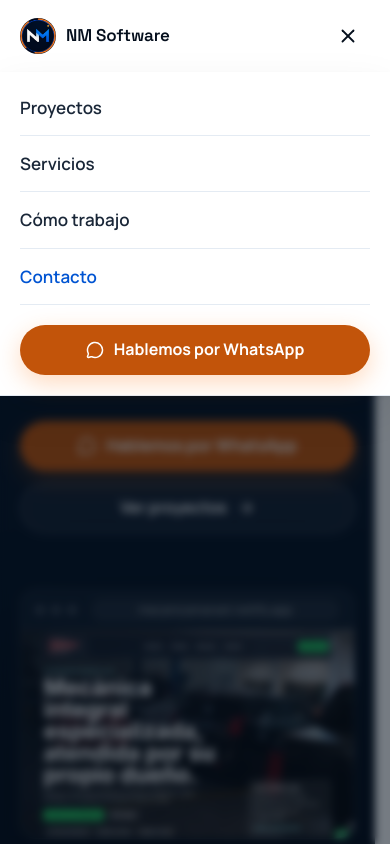
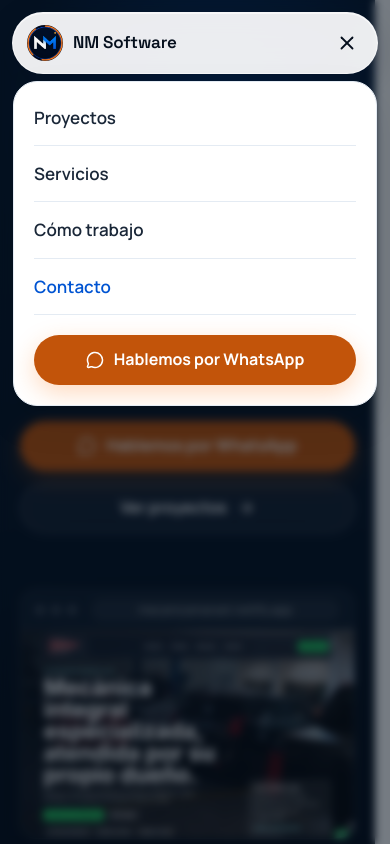
Before and after one commit to nicomarset1/ventas-servicios, a Next.js app: page / in a window 390 px wide. Both pictures are taken after a click on the button 348 px from the left and 36 px from the top of the page. Shown: the top 844 px of the page. Built offline with nearby package versions, Linux system fonts and the light colour scheme.

Commit message:
Header flotante tipo vidrio que se despega al scrollear

```diff
--- a/src/app/components/Header.module.css
+++ b/src/app/components/Header.module.css
@@ -1,29 +1,58 @@
+/* Arriba de todo es una barra transparente de ancho completo; al scrollear se despega y queda flotante, tipo vidrio */
 .header {
   position: fixed;
-  inset: 0 0 auto;
+  top: 0;
+  left: 0;
+  right: 0;
   z-index: 50;
+  width: 100%;
+  max-width: 100%;
+  margin: 0 auto;
+  border: 1px solid transparent;
+  border-radius: 0;
   color: white;
-  border-bottom: 1px solid transparent;
   transition:
-    background-color 0.35s var(--ease),
-    border-color 0.35s var(--ease),
-    color 0.35s var(--ease),
-    backdrop-filter 0.35s var(--ease);
+    top 0.5s var(--ease),
+    width 0.5s var(--ease),
+    max-width 0.5s var(--ease),
+    border-radius 0.5s var(--ease),
+    background-color 0.4s var(--ease),
+    border-color 0.4s var(--ease),
+    box-shadow 0.4s var(--ease),
+    color 0.3s var(--ease),
+    backdrop-filter 0.4s var(--ease);
 }
 
 .solid {
-  background: rgba(255, 255, 255, 0.82);
-  border-bottom-color: var(--line);
+  top: 12px;
+  width: calc(100% - 24px);
+  max-width: 1040px;
+  border-color: rgba(255, 255, 255, 0.55);
+  border-radius: 999px;
+  background: rgba(255, 255, 255, 0.62);
+  box-shadow: 0 10px 34px rgba(5, 15, 29, 0.14), inset 0 1px 0 rgba(255, 255, 255, 0.6);
   color: var(--ink);
-  backdrop-filter: saturate(180%) blur(14px);
+  backdrop-filter: saturate(180%) blur(18px);
 }
 
 .bar {
+  width: min(1120px, calc(100% - 40px));
   height: var(--header-h);
+  margin: 0 auto;
   display: flex;
   align-items: center;
   justify-content: space-between;
   gap: 24px;
+  transition:
+    width 0.5s var(--ease),
+    height 0.5s var(--ease),
+    padding 0.5s var(--ease);
+}
+
+.solid .bar {
+  width: 100%;
+  height: 60px;
+  padding: 0 8px 0 14px;
 }
 
 .brand {
@@ -105,7 +134,7 @@
 }
 
 .menuOpen {
-  background: var(--paper);
+  background: rgba(255, 255, 255, 0.92);
 }
 
 @media (hover: hover) {
@@ -118,7 +147,7 @@
 .overlay {
   position: fixed;
   z-index: 49;
-  inset: var(--header-h) 0 0;
+  inset: 0;
   background: rgba(5, 15, 29, 0.55);
   backdrop-filter: blur(4px);
   opacity: 0;
@@ -139,9 +168,11 @@
 /* Panel mobile */
 .panel {
   position: absolute;
-  inset: 100% 0 auto;
+  inset: calc(100% + 8px) 0 auto;
+  overflow: hidden;
   background: var(--paper);
-  border-bottom: 1px solid var(--line);
+  border: 1px solid var(--line);
+  border-radius: var(--radius-lg);
   box-shadow: var(--shadow);
   color: var(--ink);
   opacity: 0;
@@ -163,12 +194,12 @@
     visibility 0s;
 }
 
-.panel nav {
+.panelNav {
   display: grid;
-  padding: 8px 0 20px;
+  padding: 8px 20px 20px;
 }
 
-.panel nav > a:not(.panelCta) {
+.panelNav > a:not(.panelCta) {
   padding: 14px 0;
   border-bottom: 1px solid var(--line);
   font-size: 17px;
@@ -176,7 +207,7 @@
   color: var(--text);
 }
 
-.panel nav > a.active {
+.panelNav > a.active {
   color: var(--brand);
 }
 
--- a/src/app/components/Header.tsx
+++ b/src/app/components/Header.tsx
@@ -97,7 +97,7 @@ export default function Header() {
       <div className={`${styles.overlay} ${menuOpen ? styles.overlayOpen : ""}`} aria-hidden="true" onClick={closeMenu} />
 
       <header className={`${styles.header} ${solid ? styles.solid : ""} ${menuOpen ? styles.menuOpen : ""}`}>
-        <div className={`container ${styles.bar}`}>
+        <div className={styles.bar}>
           <a className={styles.brand} href="#inicio" onClick={closeMenu}>
             <Image src="/logo-circle.png" alt="" width={36} height={36} preload />
             <span>NM Software</span>
@@ -141,7 +141,7 @@ export default function Header() {
           className={`${styles.panel} ${menuOpen ? styles.panelOpen : ""}`}
           inert={!menuOpen}
         >
-          <nav className="container" aria-label="Principal mobile">
+          <nav className={styles.panelNav} aria-label="Principal mobile">
             {navItems.map((item) => (
               <a
                 key={item.id}
```
